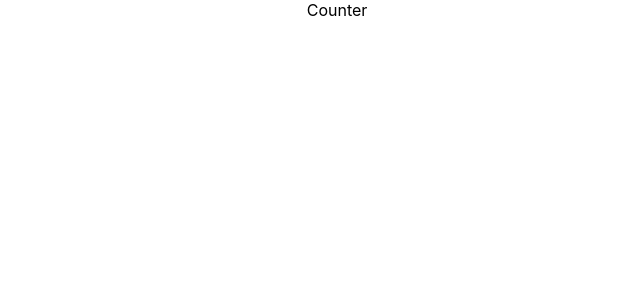
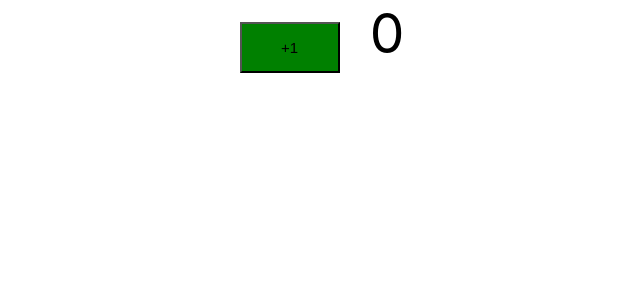
Before and after one commit to cole-anderson/webdevLearningExperiences, a React (Create React App) app in the folder classicTodo/todo/: page / in a window 1280 px wide. Shown: the top 300 px of the page, without its empty margins (303-943 px from the left). Built offline with nearby package versions, Linux system fonts and the light colour scheme.

Commit message:
learning state of components

```diff
--- a/classicTodo/todo/src/App.js
+++ b/classicTodo/todo/src/App.js
@@ -1,10 +1,10 @@
-import logo from './logo.svg';
+// import logo from './logo.svg';
 import './App.css';
 import { Component } from 'react';
 
-import FirstComponent from './Components/Examples/FirstComponent'
-import SecondComponent from './Components/Examples/SecondComponent'
-import ThirdComponent from './Components/Examples/ThirdComponent'
+// import FirstComponent from './Components/Examples/FirstComponent'
+// import SecondComponent from './Components/Examples/SecondComponent'
+// import ThirdComponent from './Components/Examples/ThirdComponent'
 
 import Counter from './Components/Counter/Counter'
 
@@ -20,19 +20,19 @@ class App extends Component {
 }
 
 
-class LearningComponents extends Component {
+// class LearningComponents extends Component {
 
-  render() {
-    return (
-      <div className="Learning Components" >
-        <header>Hello World</header>
-        <FirstComponent />
-        <SecondComponent />
-        <ThirdComponent />
-      </div>
-    );
-  }
+//   render() {
+//     return (
+//       <div className="Learning Components" >
+//         <header>Hello World</header>
+//         <FirstComponent />
+//         <SecondComponent />
+//         <ThirdComponent />
+//       </div>
+//     );
+//   }
 
-}
+// }
 
 export default App;
--- /dev/null
+++ b/classicTodo/todo/src/Components/Counter/Counter.css
@@ -0,0 +1,11 @@
+button {
+    background-color: green;
+    font-size: 15px;
+    padding: 15px 30px;
+    width: 100px;
+}
+
+.count {
+    font-size: 55px;
+    padding: 15px 30px;
+}
--- a/classicTodo/todo/src/Components/Counter/Counter.jsx
+++ b/classicTodo/todo/src/Components/Counter/Counter.jsx
@@ -1,11 +1,34 @@
-import React, { Component } from "react";
+import { Component } from 'react';
+import './Counter.css'
 
-function Counter() {
-    return (
-        <div className="Counter" >
-            Counter
-        </div>
-    );
+class Counter extends Component {
+    //Define inital state in constructor
+    //state => counter 0
+    constructor() {
+        super();
+        this.state = {
+            //js obj
+            counter: 0
+        }
+        this.increment = this.increment.bind(this);
+    }
 
+
+    render() {
+        return (
+            <div className="Counter" >
+                <button onClick={this.increment}> +1</button>
+                <span className="count" >{this.state.counter} </span>
+            </div >
+        );
+    }
+    increment() {
+        //update state counter ++
+        console.log('increment');
+        this.setState({
+            counter: this.state.counter + 1
+        });
+    }
 }
+
 export default Counter;
--- a/classicTodo/todo/src/Components/Examples/ThirdComponent.jsx
+++ b/classicTodo/todo/src/Components/Examples/ThirdComponent.jsx
@@ -1,4 +1,4 @@
-import React, { Component } from "react";
+// import React, { Component } from "react";
 
 function ThirdComponent() {
 
```
